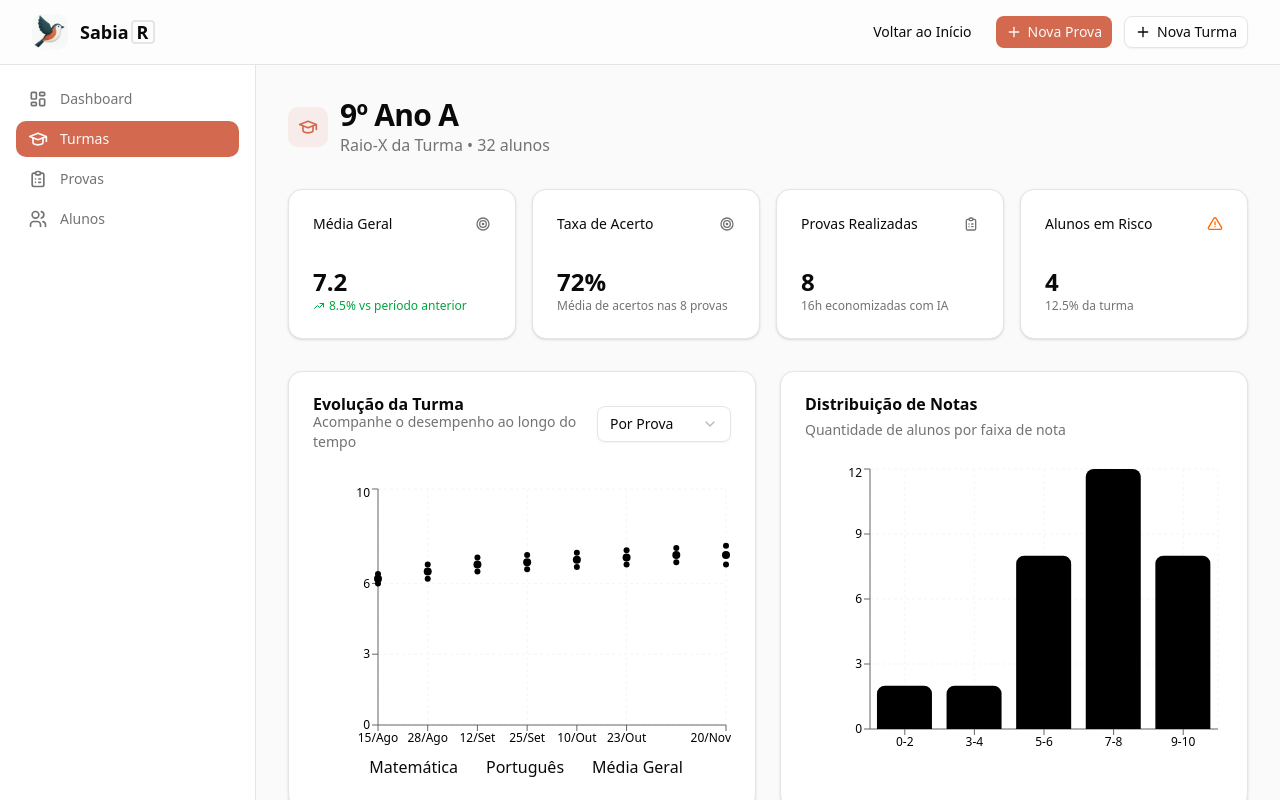
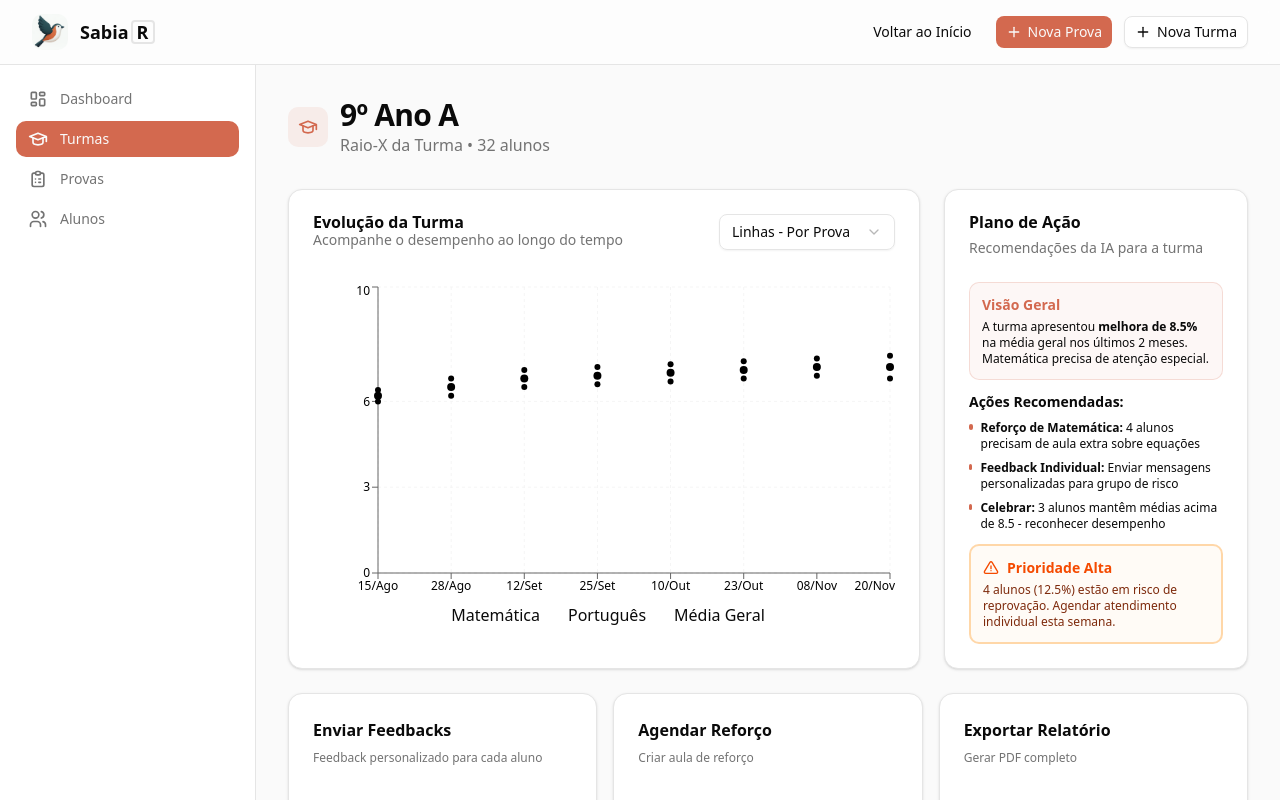
Before and after one commit to danielvictorb/devimpacto-hackathon, a Next.js app in the folder frontend/sabiar/: page /dashboard/turmas/1/insights in a window 1280 px wide. Shown: the top 800 px of the page. Built offline with nearby package versions, Linux system fonts and the light colour scheme.

Commit message:
fix requirements and a improve classes insights

```diff
--- a/frontend/sabiar/app/dashboard/turmas/[id]/insights/page.tsx
+++ b/frontend/sabiar/app/dashboard/turmas/[id]/insights/page.tsx
@@ -1,15 +1,13 @@
 "use client";
 
 import { useState } from "react";
+import { useRouter } from "next/navigation";
 import {
   IconSchool,
-  IconTrendingUp,
-  IconTrendingDown,
   IconAlertTriangle,
   IconSparkles,
   IconAward,
   IconTarget,
-  IconClipboardList,
 } from "@tabler/icons-react";
 import {
   Card,
@@ -26,18 +24,18 @@ import {
   SelectTrigger,
   SelectValue,
 } from "@/components/ui/select";
-import { cn } from "@/lib/utils";
 import {
-  Bar,
-  BarChart,
   CartesianGrid,
   Legend,
   Line,
   LineChart,
   ResponsiveContainer,
+  Scatter,
+  ScatterChart,
   Tooltip,
   XAxis,
   YAxis,
+  Cell,
 } from "recharts";
 
 // Mock data - Insights da turma
@@ -126,6 +124,89 @@ const insightsMock = {
     { faixa: "7-8", quantidade: 12 },
     { faixa: "9-10", quantidade: 8 },
   ],
+  // Dados para Cluster (scatter plot)
+  alunosCluster: [
+    {
+      id: 1,
+      nome: "Ana Silva",
+      matematica: 8.5,
+      portugues: 9.0,
+      media: 8.75,
+      status: "destaque",
+    },
+    {
+      id: 2,
+      nome: "Bruno Santos",
+      matematica: 6.8,
+      portugues: 7.2,
+      media: 7.0,
+      status: "intermediario",
+    },
+    {
+      id: 3,
+      nome: "Carlos Eduardo",
+      matematica: 4.2,
+      portugues: 4.5,
+      media: 4.35,
+      status: "risco",
+    },
+    {
+      id: 4,
+      nome: "Diana Oliveira",
+      matematica: 9.2,
+      portugues: 8.8,
+      media: 9.0,
+      status: "destaque",
+    },
+    {
+      id: 5,
+      nome: "Eduardo Costa",
+      matematica: 7.2,
+      portugues: 7.0,
+      media: 7.1,
+      status: "intermediario",
+    },
+    {
+      id: 6,
+      nome: "Fernanda Lima",
+      matematica: 3.8,
+      portugues: 4.0,
+      media: 3.9,
+      status: "risco",
+    },
+    {
+      id: 7,
+      nome: "Gabriel Mendes",
+      matematica: 7.8,
+      portugues: 7.5,
+      media: 7.65,
+      status: "intermediario",
+    },
+    {
+      id: 8,
+      nome: "Helena Rodrigues",
+      matematica: 8.9,
+      portugues: 9.1,
+      media: 9.0,
+      status: "destaque",
+    },
+    {
+      id: 9,
+      nome: "Igor Santos",
+      matematica: 5.5,
+      portugues: 6.0,
+      media: 5.75,
+      status: "intermediario",
+    },
+    {
+      id: 10,
+      nome: "Julia Lima",
+      matematica: 7.0,
+      portugues: 7.8,
+      media: 7.4,
+      status: "intermediario",
+    },
+  ],
   disciplinas: [
     {
       nome: "Matemática",
@@ -164,13 +245,24 @@ const insightsMock = {
 };
 
 export default function TurmaInsightsPage() {
+  const router = useRouter();
   const [tipoVisualizacao, setTipoVisualizacao] = useState<
-    "provas" | "periodos"
+    "provas" | "periodos" | "cluster"
   >("provas");
   const dadosGrafico =
     tipoVisualizacao === "provas"
       ? insightsMock.evolucaoProvas
       : insightsMock.evolucaoPeriodos;
+
+  const getCorPorStatus = (status: string) => {
+    if (status === "risco") return "#f97316"; // orange
+    if (status === "destaque") return "#22c55e"; // green
+    return "hsl(var(--primary))"; // azul para intermediário
+  };
+
+  const handleClickAluno = (aluno: { id: number; nome: string }) => {
+    router.push(`/dashboard/alunos/${aluno.id}`);
+  };
 
   return (
     <div className="px-4 py-8 md:px-8">
@@ -191,96 +283,10 @@ export default function TurmaInsightsPage() {
         </div>
       </div>
 
-      {/* Cards de Métricas */}
-      <div className="mb-8 grid gap-4 md:grid-cols-2 lg:grid-cols-4">
-        <Card>
-          <CardHeader className="flex flex-row items-center justify-between space-y-0 pb-2">
-            <CardTitle className="text-sm font-medium">Média Geral</CardTitle>
-            <IconTarget className="size-4 text-muted-foreground" />
-          </CardHeader>
-          <CardContent>
-            <div className="text-2xl font-bold">
-              {insightsMock.metricas.mediaGeral.toFixed(1)}
-            </div>
-            <div
-              className={cn(
-                "flex items-center gap-1 text-xs",
-                insightsMock.metricas.tendencia === "up"
-                  ? "text-green-600 dark:text-green-400"
-                  : "text-orange-600 dark:text-orange-400"
-              )}
-            >
-              {insightsMock.metricas.tendencia === "up" ? (
-                <IconTrendingUp className="size-3" />
-              ) : (
-                <IconTrendingDown className="size-3" />
-              )}
-              {insightsMock.metricas.variacao}% vs período anterior
-            </div>
-          </CardContent>
-        </Card>
-
-        <Card>
-          <CardHeader className="flex flex-row items-center justify-between space-y-0 pb-2">
-            <CardTitle className="text-sm font-medium">
-              Taxa de Acerto
-            </CardTitle>
-            <IconTarget className="size-4 text-muted-foreground" />
-          </CardHeader>
-          <CardContent>
-            <div className="text-2xl font-bold">
-              {insightsMock.metricas.taxaAcerto}%
-            </div>
-            <p className="text-xs text-muted-foreground">
-              Média de acertos nas {insightsMock.metricas.totalProvas} provas
-            </p>
-          </CardContent>
-        </Card>
-
-        <Card>
-          <CardHeader className="flex flex-row items-center justify-between space-y-0 pb-2">
-            <CardTitle className="text-sm font-medium">
-              Provas Realizadas
-            </CardTitle>
-            <IconClipboardList className="size-4 text-muted-foreground" />
-          </CardHeader>
-          <CardContent>
-            <div className="text-2xl font-bold">
-              {insightsMock.metricas.totalProvas}
-            </div>
-            <p className="text-xs text-muted-foreground">
-              {insightsMock.metricas.horasEconomizadas}h economizadas com IA
-            </p>
-          </CardContent>
-        </Card>
-
-        <Card>
-          <CardHeader className="flex flex-row items-center justify-between space-y-0 pb-2">
-            <CardTitle className="text-sm font-medium">
-              Alunos em Risco
-            </CardTitle>
-            <IconAlertTriangle className="size-4 text-orange-500" />
-          </CardHeader>
-          <CardContent>
-            <div className="text-2xl font-bold">
-              {insightsMock.gruposAlunos.risco.length}
-            </div>
-            <p className="text-xs text-muted-foreground">
-              {(
-                (insightsMock.gruposAlunos.risco.length /
-                  insightsMock.turma.alunos) *
-                100
-              ).toFixed(1)}
-              % da turma
-            </p>
-          </CardContent>
-        </Card>
-      </div>
-
-      {/* Gráficos */}
-      <div className="mb-8 grid gap-6 lg:grid-cols-2">
-        {/* Evolução da Turma */}
-        <Card>
+      {/* Layout Principal: Gráfico + Resumo LLM */}
+      <div className="mb-6 grid gap-6 lg:grid-cols-3">
+        {/* Lado Esquerdo - Gráfico (2 colunas) */}
+        <Card className="lg:col-span-2">
           <CardHeader>
             <div className="flex items-center justify-between">
               <div>
@@ -291,24 +297,93 @@ export default function TurmaInsightsPage() {
               </div>
               <Select
                 value={tipoVisualizacao}
-                onValueChange={(value: "provas" | "periodos") =>
+                onValueChange={(value: "provas" | "periodos" | "cluster") =>
                   setTipoVisualizacao(value)
                 }
               >
-                <SelectTrigger className="w-36">
+                <SelectTrigger className="w-44">
                   <SelectValue />
                 </SelectTrigger>
                 <SelectContent>
-                  <SelectItem value="provas">Por Prova</SelectItem>
-                  <SelectItem value="periodos">Por Período</SelectItem>
+                  <SelectItem value="provas">Linhas - Por Prova</SelectItem>
+                  <SelectItem value="periodos">Linhas - Por Período</SelectItem>
+                  <SelectItem value="cluster">Cluster - Por Aluno</SelectItem>
                 </SelectContent>
               </Select>
             </div>
           </CardHeader>
           <CardContent>
-            <ResponsiveContainer width="100%" height={300}>
+            {tipoVisualizacao === "cluster" ? (
+              <ResponsiveContainer width="100%" height={350}>
+                <ScatterChart>
+                  <CartesianGrid
+                    strokeDasharray="3 3"
+                    className="stroke-muted"
+                  />
+                  <XAxis
+                    type="number"
+                    dataKey="matematica"
+                    name="Matemática"
+                    domain={[0, 10]}
+                    label={{ value: "Matemática", position: "bottom" }}
+                    tick={{ fill: "hsl(var(--muted-foreground))" }}
+                  />
+                  <YAxis
+                    type="number"
+                    dataKey="portugues"
+                    name="Português"
+                    domain={[0, 10]}
+                    label={{ value: "Português", angle: -90, position: "left" }}
+                    tick={{ fill: "hsl(var(--muted-foreground))" }}
+                  />
+                  <Tooltip
+                    cursor={{ strokeDasharray: "3 3" }}
+                    content={({ active, payload }) => {
+                      if (active && payload && payload.length) {
+                        const aluno = payload[0].payload;
+                        return (
+                          <div className="rounded-lg border bg-card p-3 shadow-lg">
+                            <p className="font-semibold">{aluno.nome}</p>
+                            <p className="text-xs text-muted-foreground">
+                              Matemática: {aluno.matematica}
+                            </p>
+                            <p className="text-xs text-muted-foreground">
+                              Português: {aluno.portugues}
+                            </p>
+                            <p className="text-xs font-semibold">
+                              Média: {aluno.media}
+                            </p>
+                            <p className="mt-1 text-xs text-secondary">
+                              Clique para ver detalhes
+                            </p>
+                          </div>
+                        );
+                      }
+                      return null;
+                    }}
+                  />
+                  <Scatter
+                    data={insightsMock.alunosCluster}
+                    onClick={(data) => data && handleClickAluno(data)}
+                    cursor="pointer"
+                  >
+                    {insightsMock.alunosCluster.map((aluno, index) => (
+                      <Cell
+                        key={index}
+                        fill={getCorPorStatus(aluno.status)}
+                        r={8}
+                      />
+                    ))}
+                  </Scatter>
+                </ScatterChart>
+              </ResponsiveContainer>
+            ) : (
+              <ResponsiveContainer width="100%" height={350}>
                 <LineChart data={dadosGrafico}>
-                <CartesianGrid strokeDasharray="3 3" className="stroke-muted" />
+                  <CartesianGrid
+                    strokeDasharray="3 3"
+                    className="stroke-muted"
+                  />
                   <XAxis
                     dataKey={tipoVisualizacao === "provas" ? "data" : "periodo"}
                     className="text-xs"
@@ -353,45 +428,117 @@ export default function TurmaInsightsPage() {
                   />
                 </LineChart>
               </ResponsiveContainer>
+            )}
           </CardContent>
         </Card>
 
-        {/* Distribuição de Notas */}
+        {/* Lado Direito - Resumo da IA */}
         <Card>
           <CardHeader>
-            <CardTitle>Distribuição de Notas</CardTitle>
-            <CardDescription>
-              Quantidade de alunos por faixa de nota
+            <CardTitle>Plano de Ação</CardTitle>
+            <CardDescription>Recomendações da IA para a turma</CardDescription>
+          </CardHeader>
+          <CardContent className="space-y-3">
+            {/* Resumo Principal */}
+            <div className="rounded-lg border border-secondary/20 bg-secondary/5 p-3">
+              <h4 className="mb-1 text-sm font-semibold text-secondary">
+                Visão Geral
+              </h4>
+              <p className="text-xs">
+                A turma apresentou <strong>melhora de 8.5%</strong> na média
+                geral nos últimos 2 meses. Matemática precisa de atenção
+                especial.
+              </p>
+            </div>
+
+            {/* Ações Recomendadas */}
+            <div>
+              <h4 className="mb-2 text-sm font-semibold">
+                Ações Recomendadas:
+              </h4>
+              <div className="space-y-2">
+                <div className="flex items-start gap-2">
+                  <div className="mt-1 size-1.5 rounded-full bg-secondary" />
+                  <p className="text-xs">
+                    <strong>Reforço de Matemática:</strong> 4 alunos precisam de
+                    aula extra sobre equações
+                  </p>
+                </div>
+                <div className="flex items-start gap-2">
+                  <div className="mt-1 size-1.5 rounded-full bg-secondary" />
+                  <p className="text-xs">
+                    <strong>Feedback Individual:</strong> Enviar mensagens
+                    personalizadas para grupo de risco
+                  </p>
+                </div>
+                <div className="flex items-start gap-2">
+                  <div className="mt-1 size-1.5 rounded-full bg-secondary" />
+                  <p className="text-xs">
+                    <strong>Celebrar:</strong> 3 alunos mantêm médias acima de
+                    8.5 - reconhecer desempenho
+                  </p>
+                </div>
+              </div>
+            </div>
+
+            {/* Prioridade */}
+            <div className="rounded-lg border-2 border-orange-200 bg-orange-50/50 p-3 dark:border-orange-900/30 dark:bg-orange-950/20">
+              <div className="mb-1 flex items-center gap-2">
+                <IconAlertTriangle className="size-4 text-orange-600" />
+                <h4 className="text-sm font-semibold text-orange-600">
+                  Prioridade Alta
+                </h4>
+              </div>
+              <p className="text-xs text-orange-900 dark:text-orange-100">
+                4 alunos (12.5%) estão em risco de reprovação. Agendar
+                atendimento individual esta semana.
+              </p>
+            </div>
+          </CardContent>
+        </Card>
+      </div>
+
+      {/* Cards de Ações */}
+      <div className="mb-8 grid gap-4 md:grid-cols-3">
+        <Card className="cursor-pointer transition-all hover:border-secondary hover:shadow-md">
+          <CardHeader className="pb-3">
+            <CardTitle className="text-base">Enviar Feedbacks</CardTitle>
+            <CardDescription className="text-xs">
+              Feedback personalizado para cada aluno
             </CardDescription>
           </CardHeader>
           <CardContent>
-            <ResponsiveContainer width="100%" height={300}>
-              <BarChart data={insightsMock.distribuicaoNotas}>
-                <CartesianGrid strokeDasharray="3 3" className="stroke-muted" />
-                <XAxis
-                  dataKey="faixa"
-                  className="text-xs"
-                  tick={{ fill: "hsl(var(--muted-foreground))" }}
-                />
-                <YAxis
-                  className="text-xs"
-                  tick={{ fill: "hsl(var(--muted-foreground))" }}
-                />
-                <Tooltip
-                  contentStyle={{
-                    backgroundColor: "hsl(var(--card))",
-                    border: "1px solid hsl(var(--border))",
-                    borderRadius: "8px",
-                  }}
-                  formatter={(value) => [`${value} alunos`, "Quantidade"]}
-                />
-                <Bar
-                  dataKey="quantidade"
-                  fill="hsl(var(--secondary))"
-                  radius={[8, 8, 0, 0]}
-                />
-              </BarChart>
-            </ResponsiveContainer>
+            <p className="text-xs text-muted-foreground">
+              IA gerou 32 rascunhos de feedback prontos para revisar e enviar
+            </p>
+          </CardContent>
+        </Card>
+
+        <Card className="cursor-pointer transition-all hover:border-secondary hover:shadow-md">
+          <CardHeader className="pb-3">
+            <CardTitle className="text-base">Agendar Reforço</CardTitle>
+            <CardDescription className="text-xs">
+              Criar aula de reforço
+            </CardDescription>
+          </CardHeader>
+          <CardContent>
+            <p className="text-xs text-muted-foreground">
+              Sugestão: Aula de Matemática para 4 alunos do grupo de risco
+            </p>
+          </CardContent>
+        </Card>
+
+        <Card className="cursor-pointer transition-all hover:border-secondary hover:shadow-md">
+          <CardHeader className="pb-3">
+            <CardTitle className="text-base">Exportar Relatório</CardTitle>
+            <CardDescription className="text-xs">
+              Gerar PDF completo
+            </CardDescription>
+          </CardHeader>
+          <CardContent>
+            <p className="text-xs text-muted-foreground">
+              Baixar análise completa para compartilhar com coordenação
+            </p>
           </CardContent>
         </Card>
       </div>
```
Also changed, not shown: 1 other file (tests, documents, lock files or other folders). Lines whose indentation alone changed are shown as unchanged.
